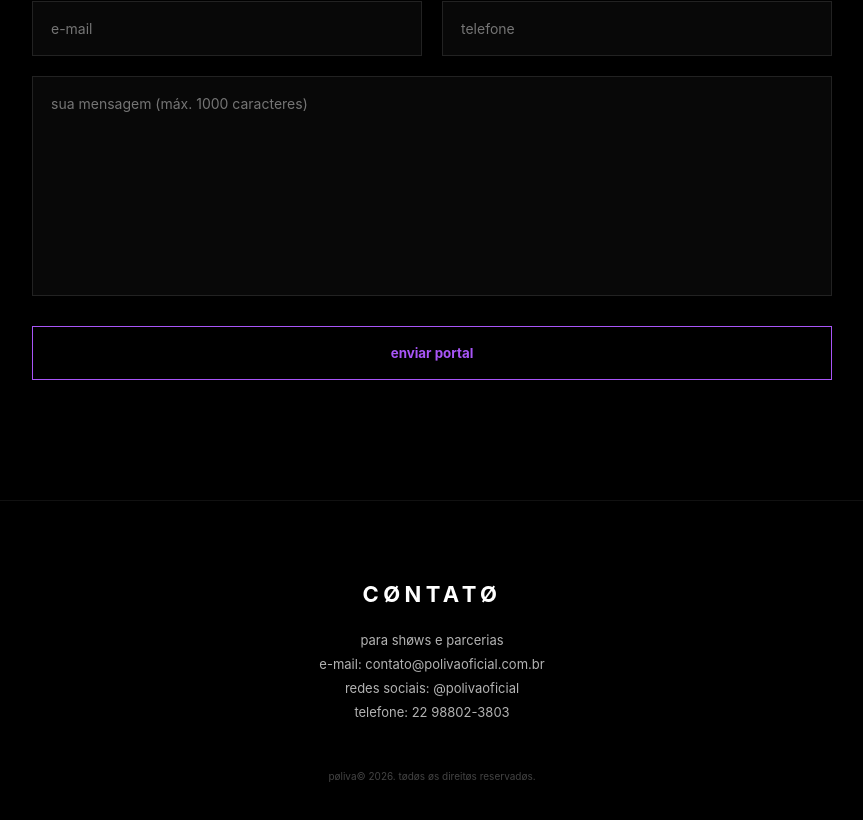
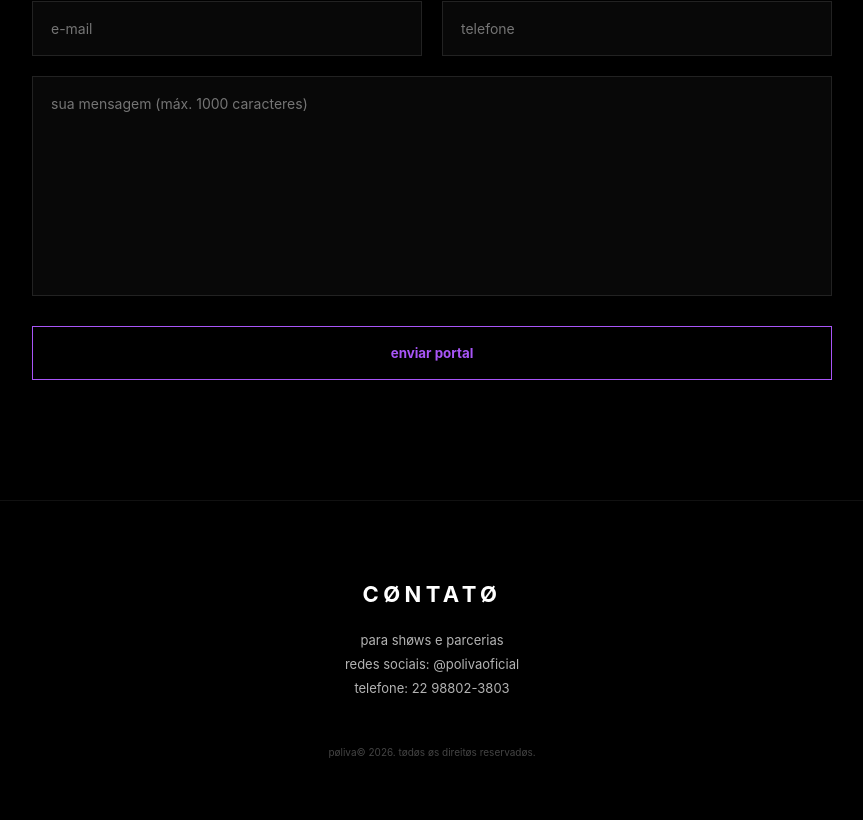
Before and after one commit to emredepro/poliva-site, a Next.js app: page /contato in a window 1280 px wide. Shown: the part 865-1685 px from the top of the page, without its empty margins (208-1071 px from the left). Built offline with nearby package versions, Linux system fonts and the light colour scheme.

Commit message:
update: removed email from contato footer

```diff
--- a/pages/contato.js
+++ b/pages/contato.js
@@ -34,13 +34,13 @@ export default function Contato() {
         <img src="https://upload.wikimedia.org/wikipedia/commons/6/6b/WhatsApp.svg" alt="WhatsApp" />
       </a>
 
-      {/* CAPA PADRONIZADA 65VH - BLINDAGEM DE EXTENSÃO */}
+      {/* CAPA PADRONIZADA 65VH */}
       <header className="contato-capa anim-fade-in">
         <img
           src="/ao-vivo-show.jpg"
           alt="Pøliva ao vivo"
           className="img-full"
-          onError={(e) => { e.target.src = "/ao-vivo-show.JPG" }} // Fallback se falhar minúsculo
+          onError={(e) => { e.target.src = "/ao-vivo-show.JPG" }}
         />
       </header>
 
@@ -51,7 +51,7 @@ export default function Contato() {
           </div>
 
           <div className="form-container">
-            {/* ID DO FORMSPREE INTEGRADO: mwvwevqp */}
+            {/* ID DO FORMSPREE: mwvwevqp */}
             <form action="https://formspree.io/f/mwvwevqp" method="POST" className="contato-form">
               <div className="form-row">
                 <input type="text" name="nome" placeholder="nome" required />
@@ -76,13 +76,12 @@ export default function Contato() {
         </section>
       </main>
 
-      {/* RODAPÉ PADRÃO */}
+      {/* RODAPÉ ATUALIZADO (SEM E-MAIL) */}
       <footer className="footer-black">
         <div className="footer-content anim-fade-up">
           <h4 className="footer-heading">cøntatø</h4>
           <div className="footer-details">
             <p>para shøws e parcerias</p>
-            <p>e-mail: contato@polivaoficial.com.br</p>
             <p>redes sociais: @polivaoficial</p>
             <p className="phone-line">telefone: 22 98802-3803</p>
           </div>
```
